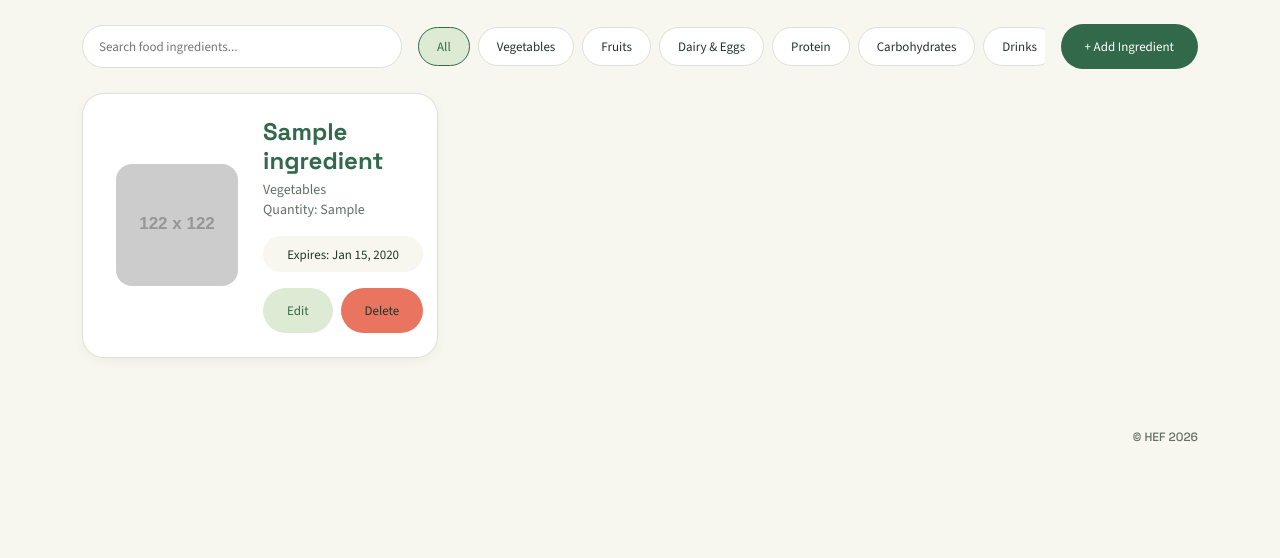
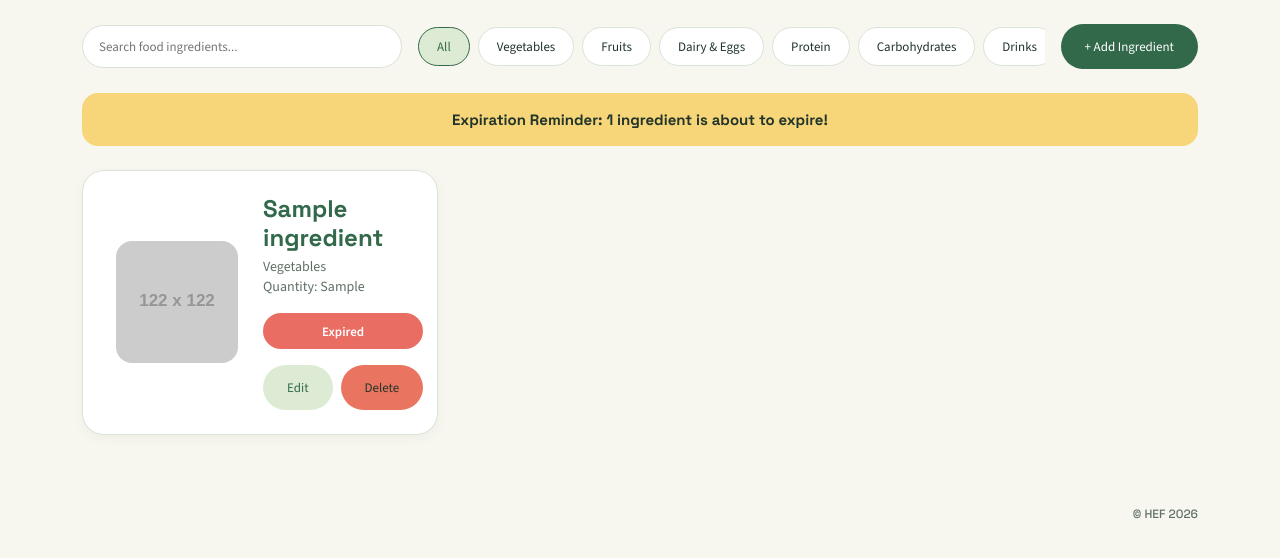
Before and after one commit to PBP-D-Kelompok-13/Website-HEF, a Django app: page /pantry/ in a window 1280 px wide. Shown: the part 176-734 px from the top of the page. Run offline with Django 5.2, Linux system fonts and the light colour scheme; a user stored in the database is signed in; tables that the repository leaves empty hold one stand-in row (values such as "Sample post"); grey boxes labelled with a size stand in for pictures from a placeholder-image service; some libraries are stand-ins or nearby versions.

Commit message:
feat: implemented dynamic ingredient expiration pills and expiration reminder

```diff
--- a/main/models.py
+++ b/main/models.py
@@ -1,5 +1,6 @@
 from django.db import models
 from django.contrib.auth.models import AbstractUser
+from datetime import date
 
 class CustomUser(AbstractUser):
     email = models.EmailField(unique = True)
@@ -31,3 +32,9 @@ class Ingredient(models.Model):
 
     def __str__(self):
         return f"{self.name} ({self.user.username})"
+
+    @property
+    def days_until_expiry(self):
+        if not self.expiration_date:
+            return None
+        return (self.expiration_date - date.today()).days
--- a/main/views.py
+++ b/main/views.py
@@ -14,6 +14,7 @@ from django.contrib.auth.decorators import login_required
 from django.shortcuts import redirect
 from django.views.decorators.http import require_POST
 from functools import wraps
+from datetime import date, timedelta
 import random
 
 # Custom wrapper that only allows HTMX requests
@@ -172,15 +173,21 @@ def deactivate_account(request):
 def show_inventory(request):
     ingredients = Ingredient.objects.filter(user=request.user)
 
-    # Search filter
     search_query = request.GET.get('q', '')
     if search_query:
         ingredients = ingredients.filter(name__icontains=search_query)
 
-    # Category filter
     category_filter = request.GET.get('category', '')
     if category_filter and category_filter != 'All':
         ingredients = ingredients.filter(category=category_filter)
+
+    # Calculate ingredients about to expire (<= 3 days from today)
+    today = date.today()
+    warning_threshold = today + timedelta(days=3)
+    expiring_count = sum(
+        1 for item in ingredients
+        if item.expiration_date and item.expiration_date <= warning_threshold
+    )
 
     form = IngredientForm()
     context = {
@@ -188,6 +195,7 @@ def show_inventory(request):
         'form': form,
         'search_query': search_query,
         'current_category': category_filter or 'All',
+        'expiring_count': expiring_count,
     }
     return render(request, 'pages/inventory.html', context)
 
--- a/static/css/inventory.css
+++ b/static/css/inventory.css
@@ -67,6 +67,19 @@
     background-color: var(--hef-brand-mint, #DDEBD4);
     border-color: var(--hef-brand-forest, #32694A);
     color: var(--hef-brand-forest, #32694A);
+}
+
+/* Expiry Warning */
+.hef-expiry-pill.warning {
+    background-color: #F7D579 !important;
+    color: #21352A !important;
+    font-weight: 600;
+}
+
+.hef-expiry-pill.expired {
+    background-color: #E96D62 !important;
+    color: #FFFFFF !important;
+    font-weight: 600;
 }
 
 /* Inventory Cards */
--- a/templates/pages/inventory.html
+++ b/templates/pages/inventory.html
@@ -17,8 +17,7 @@
     </header>
 
     <!-- Controls Bar -->
-    <div
-        class="hef-inventory-controls d-flex flex-column flex-xl-row align-items-stretch align-items-xl-center justify-content-between gap-3 mb-4">
+    <div class="hef-inventory-controls d-flex flex-column flex-xl-row align-items-stretch align-items-xl-center justify-content-between gap-3 mb-4">
 
         <!-- Search Field Form -->
         <form method="get" action="{% url 'main:show_inventory' %}" class="hef-search-wrapper m-0">
@@ -79,11 +78,21 @@
         </button>
     </div>
 
+    <!-- Expiration Reminder Banner (Appears if any items are <= 3 days) -->
+    {% if expiring_count > 0 %}
+    <div class="hef-expiry-banner text-center py-3 px-4 mb-4 rounded-4" style="background-color: #F7D579; font-weight: 600; color: #21352A;">
+        Expiration Reminder: {{ expiring_count }} ingredient
+        {% if expiring_count == 1 %}is{% else %}are{% endif %}
+        about to expire!
+    </div>
+    {% endif %}
+
     <!-- Inventory Cards Grid -->
     <div class="row g-4">
         {% for item in ingredients %}
         <div class="col-12 col-md-6 col-lg-4">
             <article class="hef-inventory-card d-flex align-items-center gap-3 p-4">
+                <!-- Image / Icon Placeholder wrapper -->
                 <div class="hef-card-img-wrapper flex-shrink-0 d-flex align-items-center justify-content-center">
                     <img src="https://placehold.co/122x122" alt="{{ item.name }}" class="img-fluid rounded-4">
                 </div>
@@ -93,20 +102,32 @@
                         <p class="hef-card-subtitle mb-0">{{ item.category }}</p>
                         <p class="hef-card-subtitle mb-0">Quantity: {{ item.quantity }}</p>
                     </div>
-                    <div class="hef-expiry-pill text-center">
-                        Expires: {{ item.expiration_date|date:"M d, Y" }}
+
+                    <!-- Dynamic Expiry Pill with Warning Condition (<= 3 days) -->
+                    <div class="hef-expiry-pill text-center {% if item.days_until_expiry is not None and item.days_until_expiry < 0 %}expired{% elif item.days_until_expiry is not None and item.days_until_expiry <= 3 %}warning{% endif %}">
+                        {% if item.days_until_expiry is not None and item.days_until_expiry < 0 %}
+                            Expired
+                        {% elif item.days_until_expiry == 0 %}
+                            Expires: Today
+                        {% elif item.days_until_expiry == 1 %}
+                            Expires: Tomorrow
+                        {% else %}
+                            Expires: in {{ item.days_until_expiry }} days
+                        {% endif %}
                     </div>
+
                     <div class="d-flex gap-2">
-                        <!-- Edit Button triggers modal & passes data -->
                         <button class="btn-hef-secondary btn-sm flex-fill py-2 edit-btn" type="button"
-                            data-bs-toggle="modal" data-bs-target="#editIngredientModal" data-id="{{ item.id }}"
-                            data-name="{{ item.name }}" data-category="{{ item.category }}"
-                            data-quantity="{{ item.quantity }}" data-expiry="{{ item.expiration_date|date:'Y-m-d' }}">
+                                data-bs-toggle="modal"
+                                data-bs-target="#editIngredientModal"
+                                data-id="{{ item.id }}"
+                                data-name="{{ item.name }}"
+                                data-category="{{ item.category }}"
+                                data-quantity="{{ item.quantity }}"
+                                data-expiry="{{ item.expiration_date|date:'Y-m-d' }}">
                             Edit
                         </button>
-                        <!-- Delete Form -->
-                        <form action="{% url 'main:delete_ingredient' item.id %}" method="post"
-                            class="flex-fill d-flex">
+                        <form action="{% url 'main:delete_ingredient' item.id %}" method="post" class="flex-fill d-flex">
                             {% csrf_token %}
                             <button class="btn-hef-danger btn-sm w-100 py-2 border-0" type="submit">Delete</button>
                         </form>
@@ -116,7 +137,7 @@
         </div>
         {% empty %}
         <div class="col-12 text-center py-5">
-            <p class="text-muted">Your inventory is currently empty. Add an ingredient to get started!</p>
+            <p class="text-muted">Your pantry is currently empty. Add an ingredient to get started!</p>
         </div>
         {% endfor %}
     </div>
```
Also changed, not shown: main/tests/test_ingredients_page.py (+1 -1 lines).
